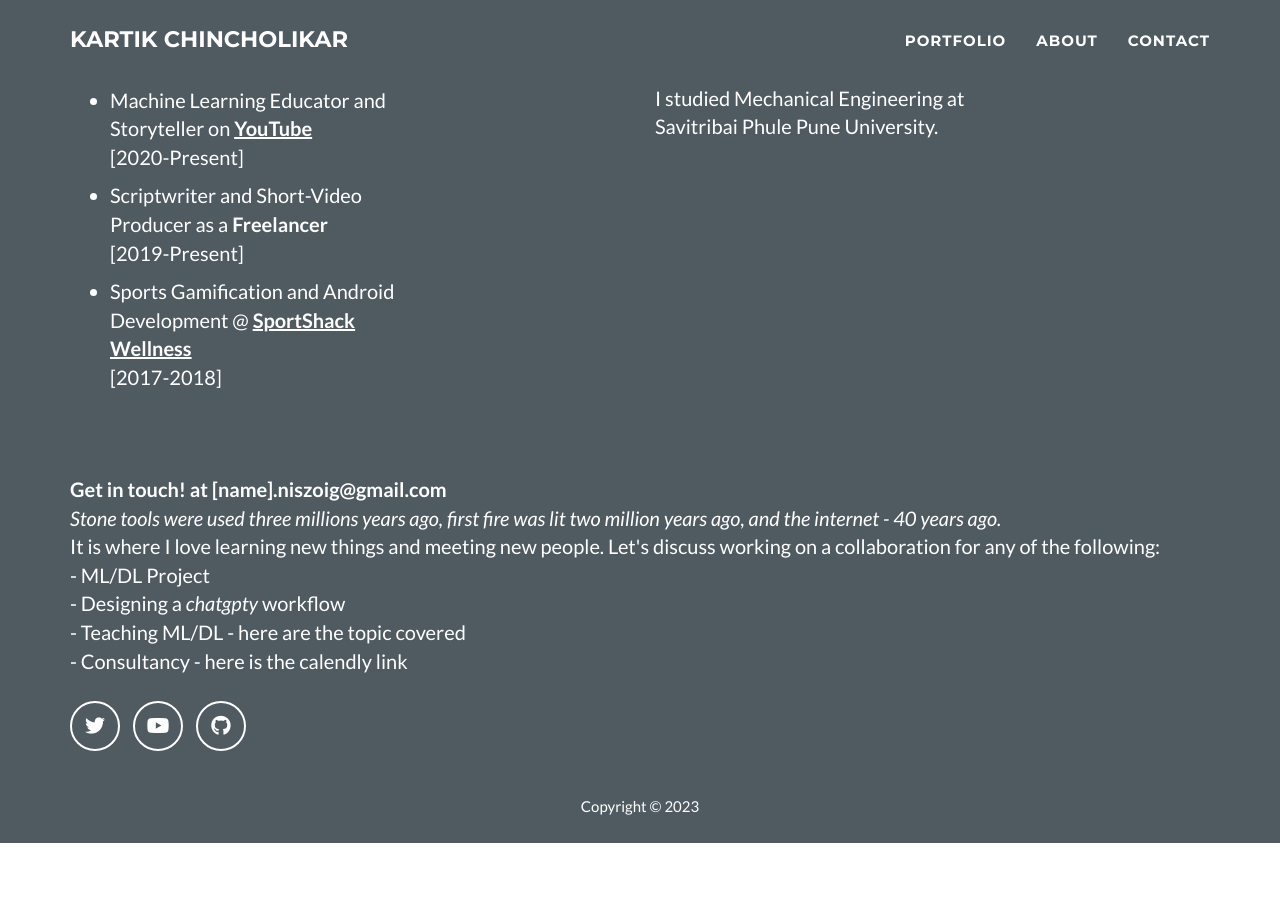
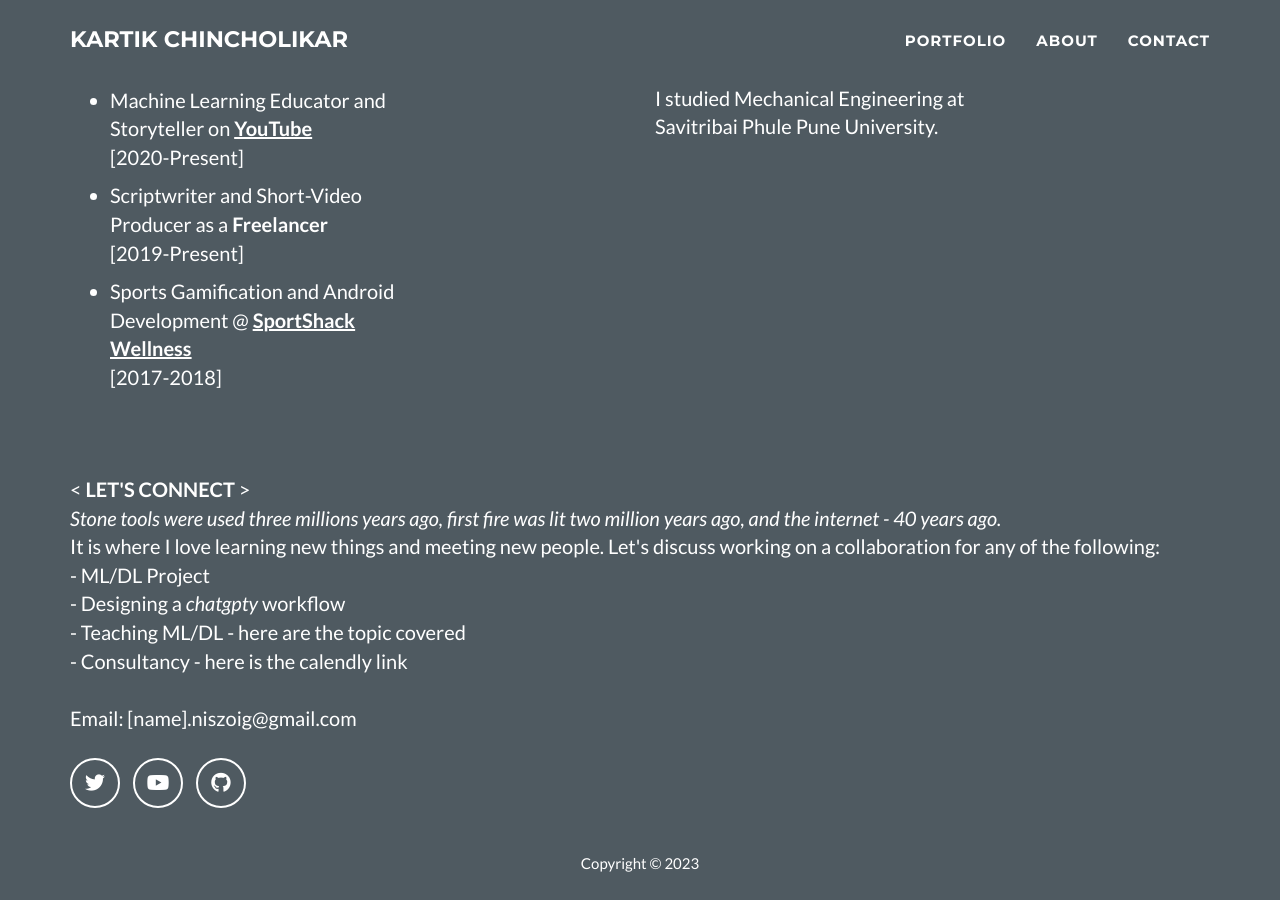
Before and after one commit to kartikchincholikar/kartikchincholikar.github.io, a Jekyll site: the page built from _posts/2014-07-17-Simulations in Statistical Learning Theory.markdown, in a window 1280 px wide and 900 px high, scrolled down 858 px. Built offline with Jekyll 4.4.1, drawn with Linux system fonts in a browser that asks for light colours; before the commit the page ends 1701 px from its top, so only the background shows below that.

Commit message:
contact changes

```diff
--- a/_includes/contact_static.html
+++ b/_includes/contact_static.html
@@ -3,13 +3,14 @@
   <div class="container">
     <div class="row">
       <div class="col-lg-12">
-        <p><b>Get in touch! at [name].niszoig@gmail.com</b><br>
+        <p><<b> LET'S CONNECT </b>><br>
         <i>Stone tools were used three millions years ago, first fire was lit two million years ago, and the internet - 40 years ago.</i><br>
         It is where I love learning new things and meeting new people. Let's discuss working on a collaboration for any of the following:<br>
         - ML/DL Project<br>
         - Designing a <i>chatgpty</i> workflow<br>
         - Teaching ML/DL - here are the topic covered<br>
-        - Consultancy - here is the calendly link<br>
+        - Consultancy - here is the calendly link<br><br>
+        Email: [name].niszoig@gmail.com
         </p>
         <ul class="list-inline">
           {% for network in site.social %}
```
